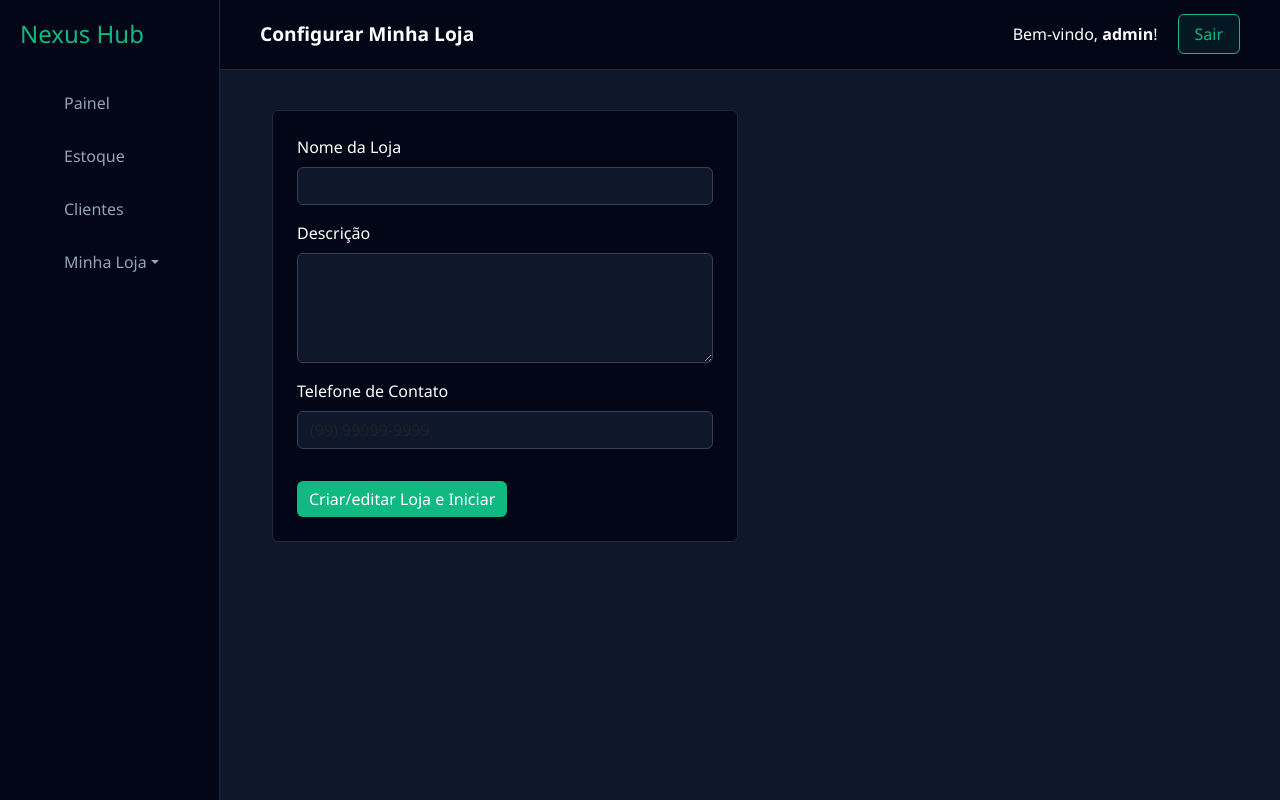
After one commit to MatheusSilva09/Nexus, a Django app: page /loja/criar/ in a window 1280 px wide. The commit adds this page. Run offline with Django 5.2, Linux system fonts and the light colour scheme; a user stored in the database is signed in; data comes from the database, SQL or seed files in the repository; both versions use the stored data as it was after the commit.

Commit message:
Implementação e melhorias

```diff
--- a/dashboard/models.py
+++ b/dashboard/models.py
@@ -65,12 +65,19 @@ class Produto(models.Model):
     ativo = models.BooleanField(default=True)
     data_criacao = models.DateTimeField(auto_now_add=True)
     estoque_minimo = models.PositiveIntegerField(default=5)
+    # No seu models.py, dentro da classe Produto:
+    def diminuir_estoque(self, quantidade):
+        if self.quantidade >= quantidade:
+            self.quantidade -= quantidade
+            self.save()
+        else:
+            raise ValueError("Estoque insuficiente!")
 
-    def precisa_repor(self):
-        return self.estoque <= self.estoque_minimo
+        def precisa_repor(self):
+            return self.estoque <= self.estoque_minimo
 
-    def __str__(self):
-        return self.nome
+        def __str__(self):
+            return self.nome
 
 class ImagemProduto(models.Model):
     produto = models.ForeignKey(Produto, on_delete=models.CASCADE, related_name='imagens')
--- a/dashboard/templates/base.html
+++ b/dashboard/templates/base.html
@@ -39,6 +39,17 @@
         <li class="{% if request.resolver_match.url_name == 'lista_clientes' %}active{% endif %}">
             <a href="{% url 'lista_clientes' %}">Clientes</a>
         </li>
+        <li class="nav-item dropdown">
+    <a href="#" class="d-flex align-items-center dropdown-toggle" data-bs-toggle="dropdown" aria-expanded="false">
+        Minha Loja
+    </a>
+    <ul class="dropdown-menu" style="background: #020617; border: 1px solid #1e293b;">
+        <li><a class="dropdown-item" href="{% url 'ver_loja' %}" style="color: #94a3b8;">Ver Loja</a></li>
+        <li><a class="dropdown-item" href="{% url 'criar_loja' %}" style="color: #94a3b8;">Criar/editar Loja</a></li>
+        <li><hr class="dropdown-divider" style="border-color: #1e293b;"></li>
+        <li><a class="dropdown-item" href="{% url 'excluir_loja' %}" style="color: #ef4444;">Excluir Loja</a></li>
+    </ul>
+</li>
     </ul>
 </div>
 
@@ -56,6 +67,7 @@
         {% block content %}
         {% endblock %}
     </div>
+<script src="https://cdn.jsdelivr.net/npm/bootstrap@5.3.0/dist/js/bootstrap.bundle.min.js"></script>
 
 </body>
 </html>
--- /dev/null
+++ b/dashboard/templates/criar_loja.html
@@ -0,0 +1,60 @@
+{% extends 'base.html' %}
+
+{% block title %}Criar Loja - Nexus Hub{% endblock %}
+
+{% block page_title %}Configurar Minha Loja{% endblock %}
+
+{% block content %}
+<div class="container-fluid">
+    <div class="row">
+        <div class="col-md-6">
+            <div class="card p-4" style="background: #020617; border: 1px solid #1e293b; color: #fff;">
+                <form method="POST">
+                    {% csrf_token %}
+
+                    <div class="mb-3">
+                        <label class="form-label">Nome da Loja</label>
+                        <input type="text" name="nome" class="form-control" style="background: #0f172a; color: white; border: 1px solid #334155;" required>
+                    </div>
+
+                    <div class="mb-3">
+                        <label class="form-label">Descrição</label>
+                        <textarea name="descricao" class="form-control" rows="4" style="background: #0f172a; color: white; border: 1px solid #334155;"></textarea>
+                    </div>
+
+                    <div class="mb-3">
+                        <label class="form-label">Telefone de Contato</label>
+                        <input type="text" name="telefone" id="telefone" class="form-control"
+                            placeholder="(99) 99999-9999"
+                            style="background: #0f172a; color: white; border: 1px solid #334155;"
+                            required>
+                    </div>
+
+                    <script>
+                        const telInput = document.getElementById('telefone');
+
+                        telInput.addEventListener('input', (e) => {
+                            let value = e.target.value.replace(/\D/g, ''); // Remove tudo que não é número
+
+                            // Aplica a máscara (DD) 9XXXX-XXXX
+                            if (value.length > 11) value = value.substring(0, 11);
+
+                            if (value.length > 6) {
+                                value = `(${value.substring(0, 2)}) ${value.substring(2, 7)}-${value.substring(7)}`;
+                            } else if (value.length > 2) {
+                                value = `(${value.substring(0, 2)}) ${value.substring(2)}`;
+                            } else if (value.length > 0) {
+                                value = `(${value}`;
+                            }
+
+                            e.target.value = value;
+                        });
+                    </script>
+
+                    <button type="submit" class="btn btn-success mt-3" style="background: #10b981; border: none;">Criar/editar Loja e Iniciar</button>
+                </form>
+            </div>
+        </div>
+    </div>
+</div>
+{% endblock %}
--- a/dashboard/templates/produto_form.html
+++ b/dashboard/templates/produto_form.html
@@ -12,7 +12,11 @@
             </div>
             <div class="mb-3">
                 <label class="form-label">Preço</label>
-                <input type="number" step="0.01" name="preco" class="form-control" required>
+                <input type="number" name="preco" class="form-control" min="0.00" step="0.01" required>
+            </div>
+            <div class="mb-3">
+                <label class="form-label">Estoque atual</label>
+                <input type="number" name="estoque" class="form-control" min="0" step="1" required>
             </div>
             <button type="submit" class="btn btn-primary w-100">Salvar</button>
         </form>
--- /dev/null
+++ b/dashboard/templates/ver_loja.html
@@ -0,0 +1,6 @@
+{% extends 'base.html' %}
+{% block content %}
+<h1>{{ loja.nome }}</h1>
+<p>{{ loja.descricao }}</p>
+<a href="{% url 'criar_loja' %}" class="btn btn-warning">Editar Loja</a>
+{% endblock %}
--- a/dashboard/urls.py
+++ b/dashboard/urls.py
@@ -12,4 +12,7 @@ urlpatterns = [
     path('checkout/finalizar/', views.finalizar_pedido, name='finalizar_pedido'),
     path('estoque/editar/<int:produto_id>/', views.editar_produto, name='editar_produto'),
     path('venda/<int:produto_id>/', views.realizar_venda, name='realizar_venda'),
+    path('loja/criar/', views.criar_loja, name='criar_loja'),
+    path('loja/ver/', views.ver_loja, name='ver_loja'),
+    path('loja/excluir/', views.excluir_loja, name='excluir_loja'),
 ]
--- a/dashboard/views.py
+++ b/dashboard/views.py
@@ -3,7 +3,7 @@ from django.contrib.auth.decorators import login_required
 from django.db import transaction
 from django.db.models import Sum, F
 from django.contrib.auth.decorators import user_passes_test
-from .models import Cliente, Loja, Produto, Pedido, ItemPedido, Carrinho
+from .models import Cliente, Loja, Produto, Pedido, ItemPedido, Carrinho, Vendedor
 from django.contrib.auth import authenticate, login, logout
 from django.shortcuts import render, redirect
 from django.contrib import messages
@@ -79,16 +79,47 @@ def lista_estoque(request):
 
 @login_required
 def adicionar_produto(request):
+    # 1. Verifica se a loja existe ANTES de qualquer processamento
+    try:
+        loja = request.user.vendedor.loja
+    except (Vendedor.DoesNotExist, AttributeError, Loja.DoesNotExist):
+        return render(request, 'erro.html', {'msg': 'Você precisa criar uma loja antes de cadastrar produtos!'})
+
+    # 2. Processa o POST apenas uma vez
     if request.method == 'POST':
         Produto.objects.create(
+            loja=loja, # Usamos a loja recuperada acima
             nome=request.POST.get('nome'),
             preco=request.POST.get('preco'),
             estoque=request.POST.get('estoque'),
-            estoque_minimo=request.POST.get('estoque_minimo'),
-            loja=request.user.vendedor.loja
+            estoque_minimo=request.POST.get('estoque_minimo')
+        )
+
+@login_required
+def adicionar_produto(request):
+    try:
+        loja = request.user.vendedor.loja
+    except (Vendedor.DoesNotExist, AttributeError, Loja.DoesNotExist):
+        return render(request, 'erro.html', {'msg': 'Você precisa criar uma loja antes de cadastrar produtos!'})
+
+    if request.method == 'POST':
+        # Usamos o or '0' para garantir que, se vier vazio, ele salve como 0
+        estoque = request.POST.get('estoque') or '0'
+        estoque_minimo = request.POST.get('estoque_minimo') or '0'
+
+        Produto.objects.create(
+            loja=loja,
+            nome=request.POST.get('nome'),
+            preco=request.POST.get('preco') or '0.0',
+            estoque=estoque,
+            estoque_minimo=estoque_minimo
         )
         return redirect('lista_estoque')
+
     return render(request, 'produto_form.html')
+
+    return redirect('lista_estoque') # Redireciona para a sua lista de produtos
+
 
 @login_required
 def editar_produto(request, produto_id):
@@ -195,3 +226,77 @@ def relatorio_global(request):
     perfil = request.user.perfil
     if perfil.nivel != 'ADMIN':
         return redirect('home')
+
+# --- LOJA ---
+
+@login_required
+def criar_loja(request):
+    vendedor, created = Vendedor.objects.get_or_create(usuario=request.user)
+
+    # Verifica se já existe uma loja para esse vendedor
+    loja_existente = Loja.objects.filter(vendedor=vendedor).first()
+
+    if request.method == 'POST':
+        if loja_existente:
+            # Se já existe, apenas atualiza os dados existentes
+            loja_existente.nome = request.POST.get('nome')
+            loja_existente.descricao = request.POST.get('descricao')
+            loja_existente.save()
+            return redirect('home')
+        else:
+            # Se não existe, cria a nova
+            Loja.objects.create(
+                vendedor=vendedor,
+                nome=request.POST.get('nome'),
+                descricao=request.POST.get('descricao')
+            )
+            telefone_limpo = request.POST.get('telefone').replace('(', '').replace(')', '').replace('-', '').replace(' ', '')
+        vendedor.telefone = telefone_limpo
+        vendedor.save()
+        return redirect('home')
+
+    # No GET, se a loja existir, você pode passar ela para o template para pré-preencher
+    return render(request, 'criar_loja.html', {'loja': loja_existente})
+
+    if request.method == 'POST':
+        # 1. Captura os dados do formulário
+        nome = request.POST.get('nome')
+        descricao = request.POST.get('descricao')
+        telefone = request.POST.get('telefone')
+
+        # 2. Garante que o usuário logado tenha um registro de 'Vendedor'
+        # O get_or_create evita erros caso o registro ainda não exista
+        vendedor, created = Vendedor.objects.get_or_create(usuario=request.user)
+
+        # Se você quiser atualizar o telefone no registro de vendedor
+        if vendedor.telefone != telefone:
+            vendedor.telefone = telefone
+            vendedor.save()
+
+        # 3. Cria a Loja vinculada ao Vendedor
+        Loja.objects.create(
+            vendedor=vendedor,
+            nome=nome,
+            descricao=descricao
+        )
+
+        # 4. Redireciona para o dashboard após o sucesso
+        return redirect('home')
+
+    return render(request, 'criar_loja.html')
+
+def ver_loja(request):
+    # Busca a loja do vendedor logado
+    loja = Loja.objects.filter(vendedor__usuario=request.user).first()
+    if not loja:
+        return render(request, 'erro.html', {'msg': 'Você ainda não possui uma loja cadastrada.'})
+    return render(request, 'ver_loja.html', {'loja': loja})
+
+@login_required
+def excluir_loja(request):
+    loja = Loja.objects.filter(vendedor__usuario=request.user).first()
+    if request.method == 'POST':
+        if loja:
+            loja.delete()
+        return redirect('home')
+    return render(request, 'excluir_loja.html', {'loja': loja})
--- a/nexus/urls.py
+++ b/nexus/urls.py
@@ -29,4 +29,5 @@ urlpatterns = [
     path('clientes/novo/', views.adicionar_cliente, name='adicionar_cliente'),
     path('login/', views.login_view, name='login_view'),
     path('logout/', views.logout_view, name='logout_view'),
+    path('loja/criar/', views.criar_loja, name='criar_loja'),
 ]
```
Also changed, not shown: dashboard/templates/erro.html (added, +9 -0 lines), dashboard/templates/excluir_loja.html (added, +9 -0 lines), db.sqlite3. Lines whose indentation alone changed are shown as unchanged.
